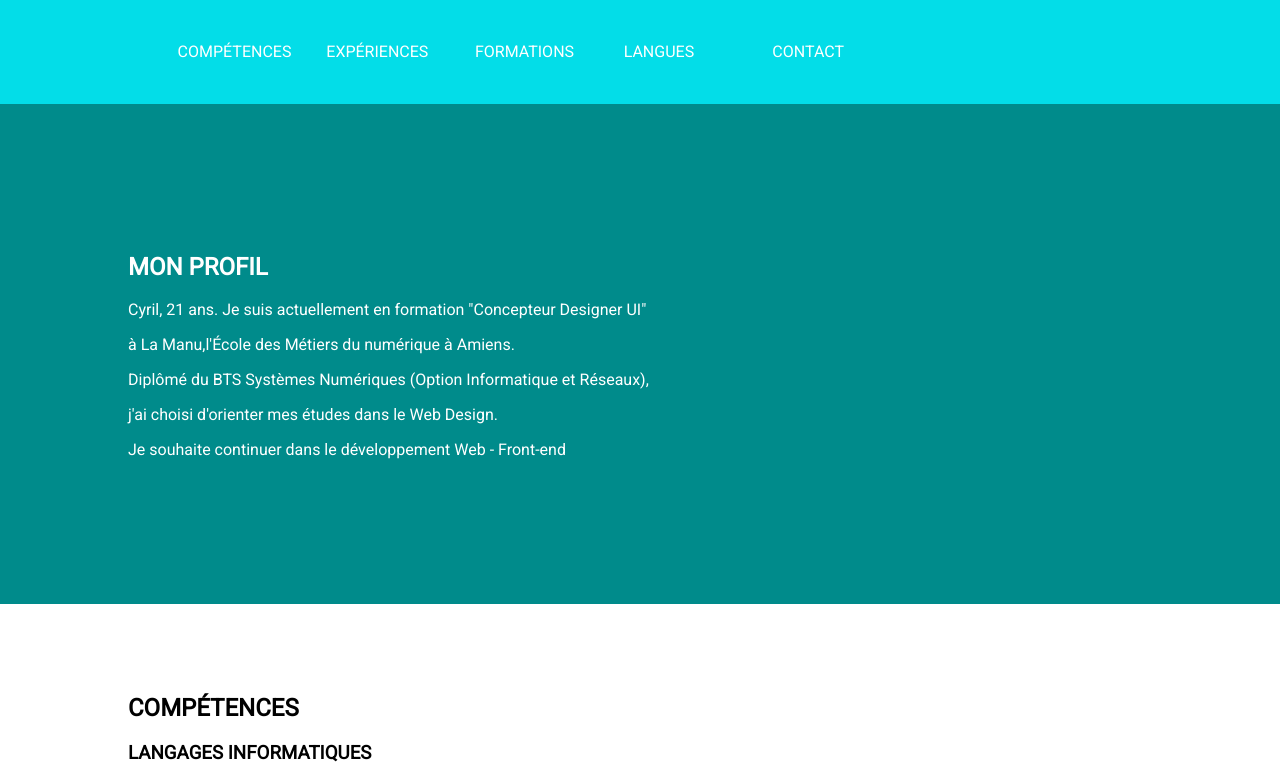
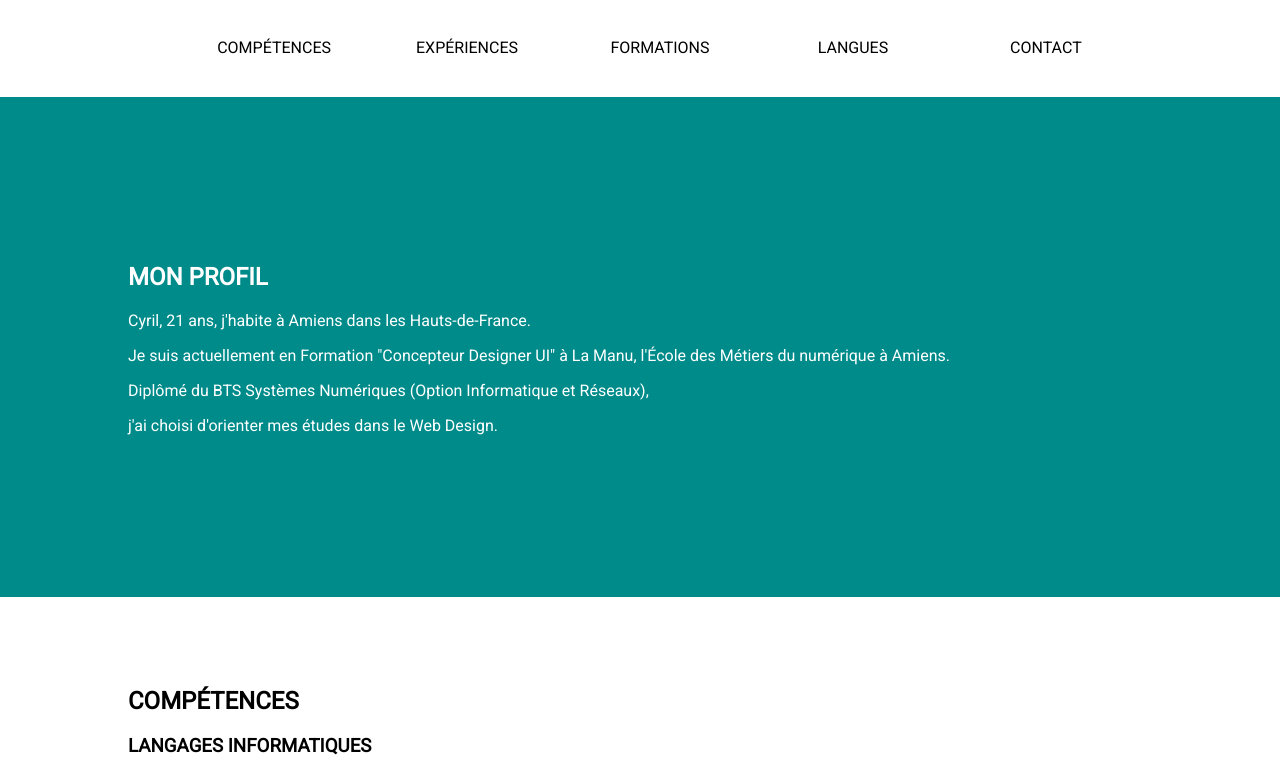
Before and after one commit to cdelattre08/CV-Numerique, a plain HTML site: page index.html in a window 1280 px wide. Shown: the top 784 px of the page. Drawn offline with Linux system fonts and the light colour scheme.

Commit message:
Update navBar + images section skills and languages

```diff
--- a/index.css
+++ b/index.css
@@ -2,27 +2,41 @@ body, html {
   font-family: 'Roboto', sans-serif;
   margin: auto;
 }
-img {
-  width: 12%;
-  height: 120px;
+ul {
+  list-style-type: none;
 }
-
+ul::after {
+  content: "";
+  display: table;
+  clear: both;
+}
+nav {
+  width: 100%;
+  margin: 0 auto;
+  background-color: #FFFFFF;
+  position: -webkit-sticky;
+  position: sticky;
+  z-index: 1;
+  top: 0px;
+}
 li {
-  display: inline;
+  float: left;
+  width: 20%;
+  text-align: center;
 }
 a {
-  outline: none;
-  display: inline-block;
+  display: block;
   text-decoration: none;
-  width: 15%;
-  line-height: 3;
-  color: white;
+  color: black;
+  border-bottom: 2px solid transparent;
+  padding: 10px 0;
 }
 a:focus {
   color: rgb(0, 47, 128);
 }
 a:hover {
   color: rgb(0, 47, 128);
+  border-bottom: 2px solid rgb(0, 47, 128);
 }
 /* .container {
   display: flex;
@@ -39,8 +53,6 @@ a:hover {
   display: none;
 }
 #navBar {
-  background-color: rgb(3, 221, 232);
-  border: none;
   cursor: pointer;
   padding: 12px;
 }
@@ -58,12 +70,17 @@ a:hover {
   margin-top: 90px;
   height: 800px;
 }
+#skills img {
+  width: 10%;
+  height: 10%;
+}
 #adobe-skills {
   margin-top: 60px;
 }
 #row {
   display: flex;
   flex-direction: row;
+  align-items: center;
   justify-content: space-evenly;
   margin-top: 30px;
 }
@@ -82,6 +99,10 @@ a:hover {
   background-color: darkcyan;
   display: flex;
   height: 400px;
+}
+#languages-spoken img {
+  width: 20%;
+  height: 180px;
 }
 @media screen and (max-width: 995px){
   #profile {
@@ -139,31 +160,3 @@ a:hover {
     margin: 0 -50px 15px 0;
   }
 }
-/*
-form {
-  text-align: center;
-}
-picto {
-  display: flex;
-  justify-content: center;
-  align-items: center;
-}
-.submit {
-  width: 100%;
-  background-color: rgb(3, 175, 232);
-  color: white;
-  border-radius: 4px;
-  border: none;
-  cursor: pointer;
-  padding: 12px;
-}
-.button {
-  width: 77%;
-  background-color: ();
-  color: white;
-  border-radius: 4px;
-  border: none;
-  cursor: pointer;
-  padding: 12px;
-}
-*/
--- a/index.html
+++ b/index.html
@@ -11,7 +11,7 @@
 </head>
 
 <body>
-        <section id="navBar" class="white">
+        <section id="navBar">
             <nav class="center">
                 <i class="fa-solid fa-bars" id="burger-menu"></i>
                 <ul class="topnav">
@@ -27,11 +27,11 @@
             <div class="center">
                 <h1>MON PROFIL</h1>
                 <!-- <img src="./IMG/photo.png" alt=""> -->
-                <p>Cyril, 21 ans. Je suis actuellement en formation "Concepteur Designer UI"</p>
-                <p>à La Manu,l'École des Métiers du numérique à Amiens.</p>
+                <p>Cyril, 21 ans, j'habite à Amiens dans les Hauts-de-France.</p>
+                <p>Je suis actuellement en Formation "Concepteur Designer UI"
+                à La Manu, l'École des Métiers du numérique à Amiens.</p>
                 <p>Diplômé du BTS Systèmes Numériques (Option Informatique et Réseaux),</p>
                 <p>j'ai choisi d'orienter mes études dans le Web Design.</p>
-                <p>Je souhaite continuer dans le développement Web - Front-end</p>
             </div>
         </section>
         <section id="skills">
@@ -100,11 +100,14 @@
     <section id="languages-spoken">
         <div class="center">
             <h2 class="white">LANGUES</h2>
-            <div id="row">
+            <div  id="row">
                 <img src="./IMG/img-drapeau-fr.png" alt="">
                 <img src="./IMG/drapeau-royaume-uni.png" alt="">
             </div>
         </div>
+    </section>
+    <section id="contact">
+
     </section>
 
     <!-- <div class="picto">
```
